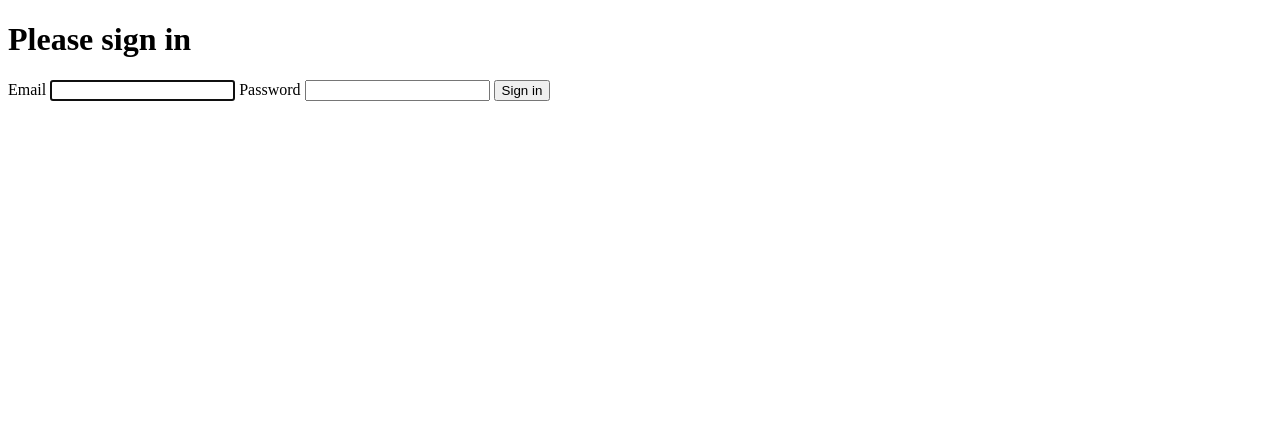
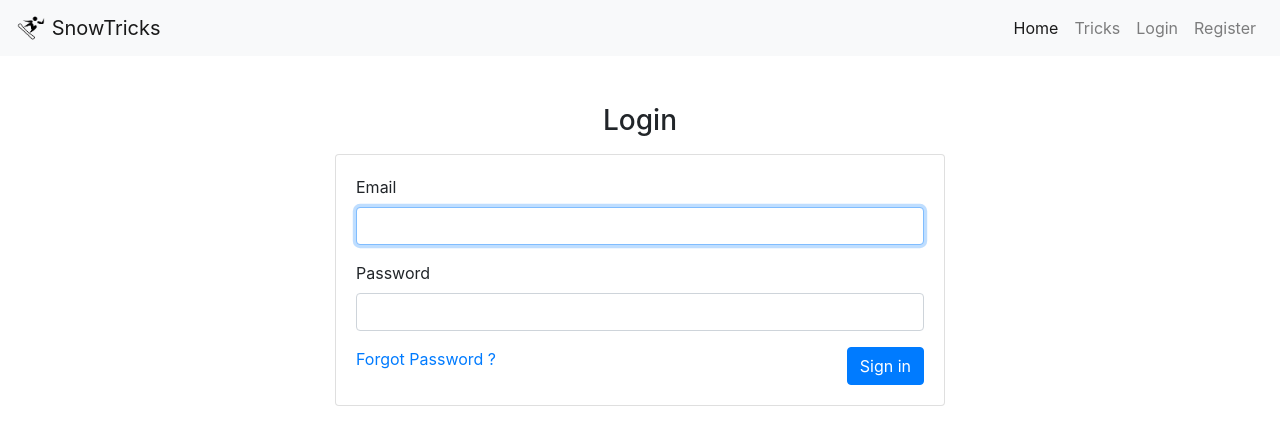
Before and after one commit to Cthuroma/snowtricks, a Symfony app: template templates/security/login.html.twig in a window 1280 px wide. Shown: the top 445 px of the page. Run offline with Twig, Linux system fonts and the light colour scheme; the template is opened without the code that fills it, so the values that code supplies are empty; some libraries are stand-ins or nearby versions.

Commit message:
Login form and logout page

```diff
--- a/src/Security/AppCustomAuthenticator.php
+++ b/src/Security/AppCustomAuthenticator.php
@@ -96,8 +96,8 @@ class AppCustomAuthenticator extends AbstractFormLoginAuthenticator implements P
             return new RedirectResponse($targetPath);
         }
 
-        // For example : return new RedirectResponse($this->urlGenerator->generate('some_route'));
-        throw new \Exception('TODO: provide a valid redirect inside '.__FILE__);
+        return new RedirectResponse($this->urlGenerator->generate('app_login'));
+        //throw new \Exception('TODO: provide a valid redirect inside '.__FILE__);
     }
 
     protected function getLoginUrl()
--- a/templates/base.html.twig
+++ b/templates/base.html.twig
@@ -2,11 +2,37 @@
 <html>
     <head>
         <meta charset="UTF-8">
-        <title>{% block title %}Welcome!{% endblock %}</title>
-        {% block stylesheets %}{% endblock %}
+        <meta name="viewport" content="width=device-width, initial-scale=1, shrink-to-fit=no">
+        <title>{% block title %}SnowTricks{% endblock %}</title>
+        {% block stylesheets %}
+            <link rel="stylesheet" href="https://cdn.jsdelivr.net/npm/bootstrap@4.5.3/dist/css/bootstrap.min.css" integrity="sha384-TX8t27EcRE3e/ihU7zmQxVncDAy5uIKz4rEkgIXeMed4M0jlfIDPvg6uqKI2xXr2" crossorigin="anonymous">
+        {% endblock %}
     </head>
     <body>
+    <div class="mb-5">
+        <nav class="navbar navbar-light bg-light navbar-expand-md">
+            <a class="navbar-brand" href="#">
+                <img src="{{  asset('images/logo.png') }}" width="30" height="30" class="d-inline-block align-top" alt="" loading="lazy">
+                SnowTricks
+            </a>
+            <button class="navbar-toggler" type="button" data-toggle="collapse" data-target="#navbarNavAltMarkup" aria-controls="navbarNavAltMarkup" aria-expanded="false" aria-label="Toggle navigation">
+                <span class="navbar-toggler-icon"></span>
+            </button>
+            <div class="collapse navbar-collapse justify-content-end" id="navbarNavAltMarkup">
+                <div class="navbar-nav">
+                    <a class="nav-link active" href="{{ path('home') }}">Home</a>
+                    <a class="nav-link" href="#">Tricks</a>
+                    <a class="nav-link" href="{{ path('app_login') }}">Login</a>
+                    <a class="nav-link" href="#">Register</a>
+                </div>
+            </div>
+        </nav>
+    </div>
         {% block body %}{% endblock %}
-        {% block javascripts %}{% endblock %}
+        {% block javascripts %}
+            <script src="https://code.jquery.com/jquery-3.5.1.slim.min.js" integrity="sha384-DfXdz2htPH0lsSSs5nCTpuj/zy4C+OGpamoFVy38MVBnE+IbbVYUew+OrCXaRkfj" crossorigin="anonymous"></script>
+            <script src="https://cdn.jsdelivr.net/npm/popper.js@1.16.1/dist/umd/popper.min.js" integrity="sha384-9/reFTGAW83EW2RDu2S0VKaIzap3H66lZH81PoYlFhbGU+6BZp6G7niu735Sk7lN" crossorigin="anonymous"></script>
+            <script src="https://cdn.jsdelivr.net/npm/bootstrap@4.5.3/dist/js/bootstrap.bundle.min.js" integrity="sha384-ho+j7jyWK8fNQe+A12Hb8AhRq26LrZ/JpcUGGOn+Y7RsweNrtN/tE3MoK7ZeZDyx" crossorigin="anonymous"></script>
+        {% endblock %}
     </body>
 </html>
--- a/templates/security/login.html.twig
+++ b/templates/security/login.html.twig
@@ -1,12 +1,8 @@
 {% extends 'base.html.twig' %}
 
-{% block title %}Log in!{% endblock %}
+{% block title %}SnowTricks - Login{% endblock %}
 
 {% block body %}
-<form method="post">
-    {% if error %}
-        <div class="alert alert-danger">{{ error.messageKey|trans(error.messageData, 'security') }}</div>
-    {% endif %}
 
     {% if app.user %}
         <div class="mb-3">
@@ -14,15 +10,34 @@
         </div>
     {% endif %}
 
-    <h1 class="h3 mb-3 font-weight-normal">Please sign in</h1>
+    <h1 class="h3 mb-3 text-center">Login</h1>
+        <div class="col-xs-12 col-md-6 m-auto">
+            <div class="card">
+                <div class="card-body">
+                    <form method="post">
+                        {% if error %}
+                            <div class="alert alert-danger">{{ error.messageKey|trans(error.messageData, 'security') }}</div>
+                        {% endif %}
+                        <div class="form-group">
                             <label for="inputEmail">Email</label>
                             <input type="email" value="{{ last_username }}" name="email" id="inputEmail" class="form-control" required autofocus>
+                        </div>
+                        <div class="form-group">
                             <label for="inputPassword">Password</label>
                             <input type="password" name="password" id="inputPassword" class="form-control" required>
-
+                        </div>
+                        <a class="float-left" href="#">Forgot Password ?</a>
                         <input type="hidden" name="_csrf_token"
                                value="{{ csrf_token('authenticate') }}"
                         >
+                        <button class="btn btn-primary float-right" type="submit">
+                            Sign in
+                        </button>
+                    </form>
+                </div>
+        </div>
+    </div>
+
 
     {#
         Uncomment this section and add a remember_me option below your firewall to activate remember me functionality.
@@ -35,8 +50,6 @@
         </div>
     #}
 
-    <button class="btn btn-lg btn-primary" type="submit">
-        Sign in
-    </button>
+
 </form>
 {% endblock %}
```
Also changed, not shown: src/Controller/HomeController.php (added, +19 -0 lines), templates/home/home.html.twig (added, +20 -0 lines), public/images/logo.png (added). Lines whose indentation alone changed are shown as unchanged.
